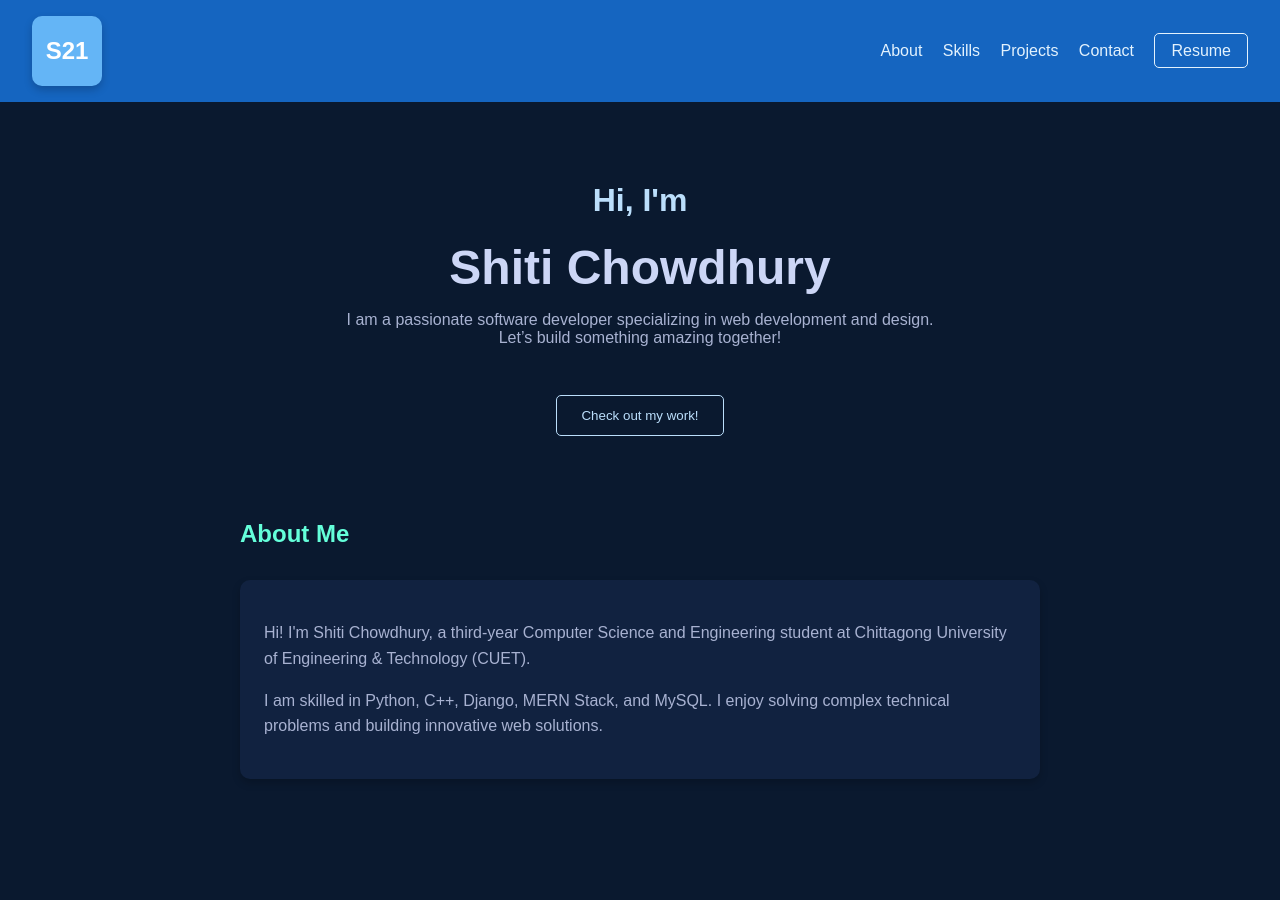
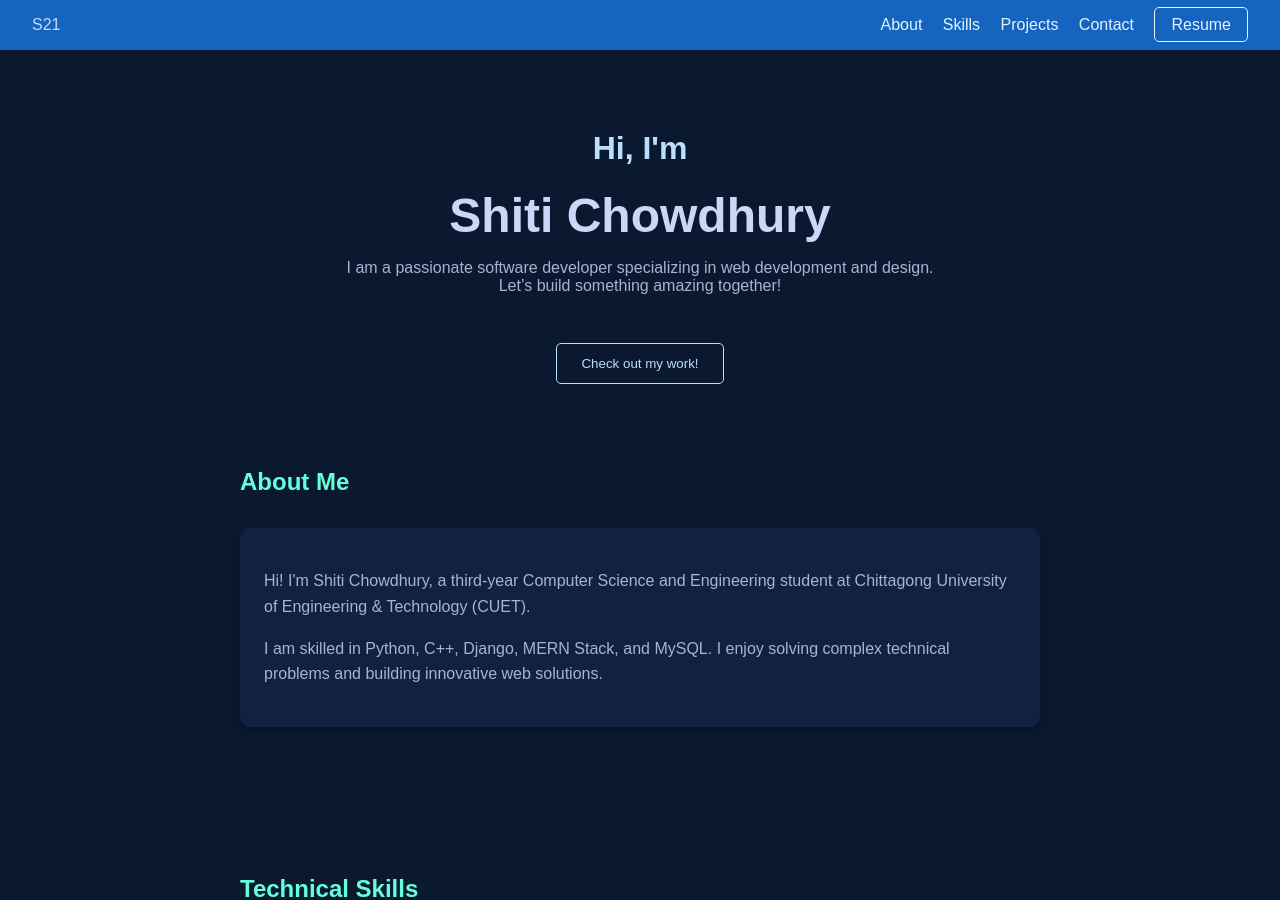
Before and after one commit to SHITICHY21/SHITICHY21.github.io, a Jekyll site: the page built from index.md, in a window 1280 px wide and 900 px high. Built offline with Jekyll 4.4.1, drawn with Linux system fonts in a browser that asks for light colours; our own code applies the rules of GitHub Pages for plain Markdown files.

Commit message:
Update default.html

```diff
--- a/_layouts/default.html
+++ b/_layouts/default.html
@@ -137,7 +137,7 @@
 <body>
   <!-- Navbar -->
   <header>
-    <div class="logo">S21</div>
+    <div>S21</div>
     <nav>
       <a href="#about">About</a>
       <a href="#skills">Skills</a>
```
